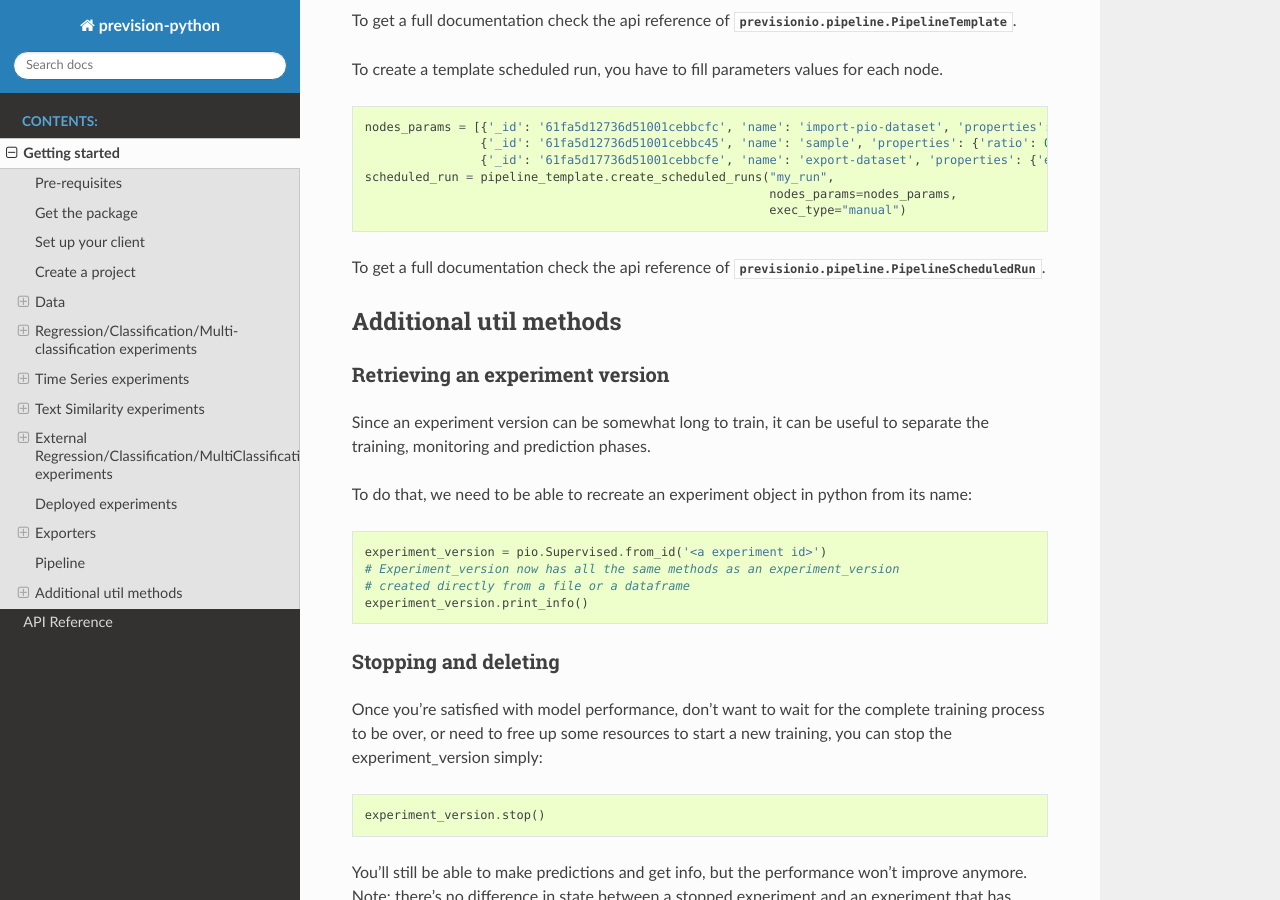
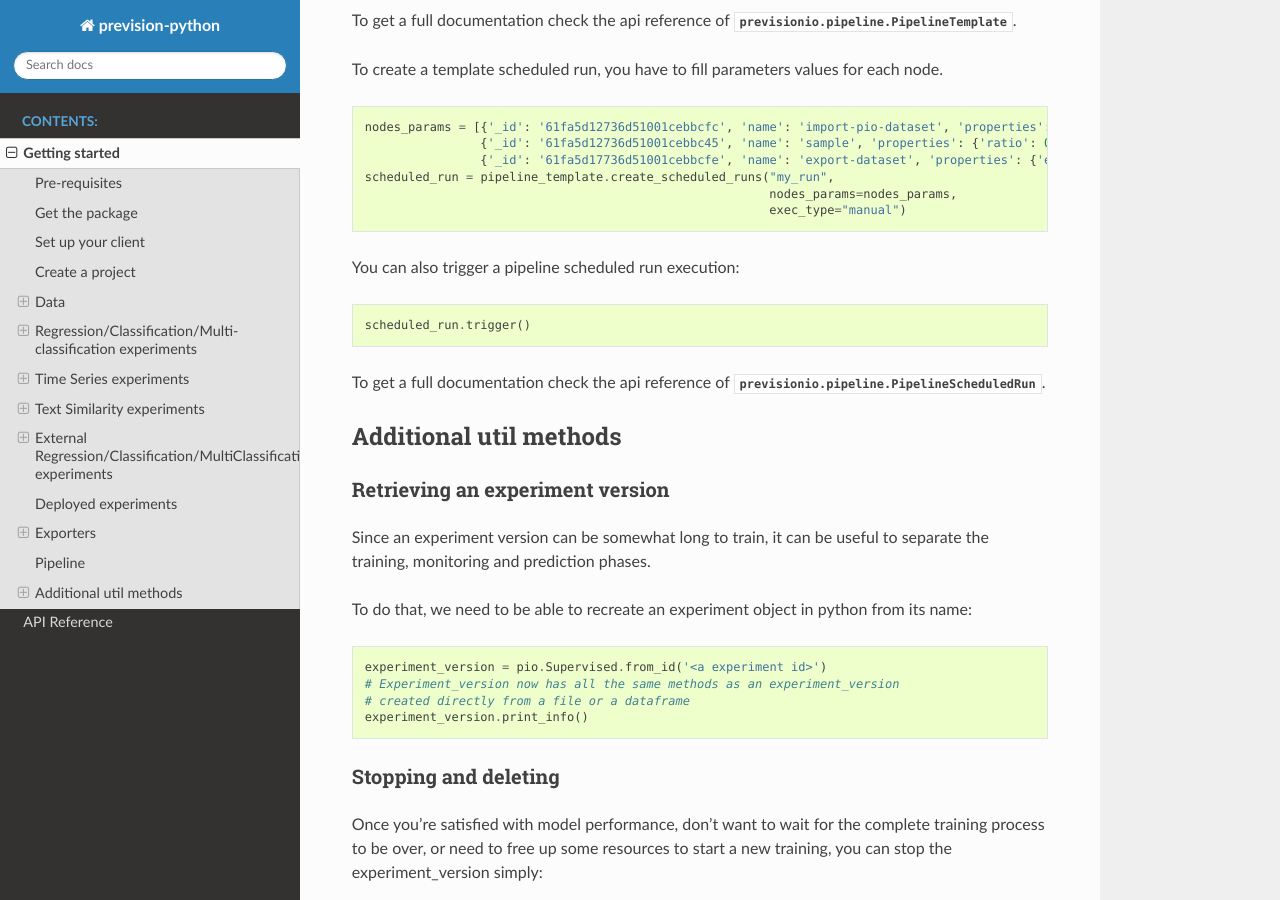
Before and after one commit to previsionio/prevision-python, a Sphinx documentation site: the page built from docs/source/getting_started.rst, in a window 1280 px wide and 900 px high, scrolled down 13171 px. Built offline with Sphinx 7.4.7 and the Read the Docs theme 2.0.0, drawn with Linux system fonts in a browser that asks for light colours; formulas are drawn with MathJax 3.

Commit message:
doc: pipeline scheduled run execution

```diff
--- a/docs/source/getting_started.rst
+++ b/docs/source/getting_started.rst
@@ -653,6 +653,12 @@ To create a template scheduled run, you have to fill parameters values for each
                                                             nodes_params=nodes_params,
                                                             exec_type="manual")
 
+You can also trigger a pipeline scheduled run execution:
+
+.. code-block:: python
+
+    scheduled_run.trigger()
+
 
 To get a full documentation check the api reference of :class:`.previsionio.pipeline.PipelineScheduledRun`.
 
```
